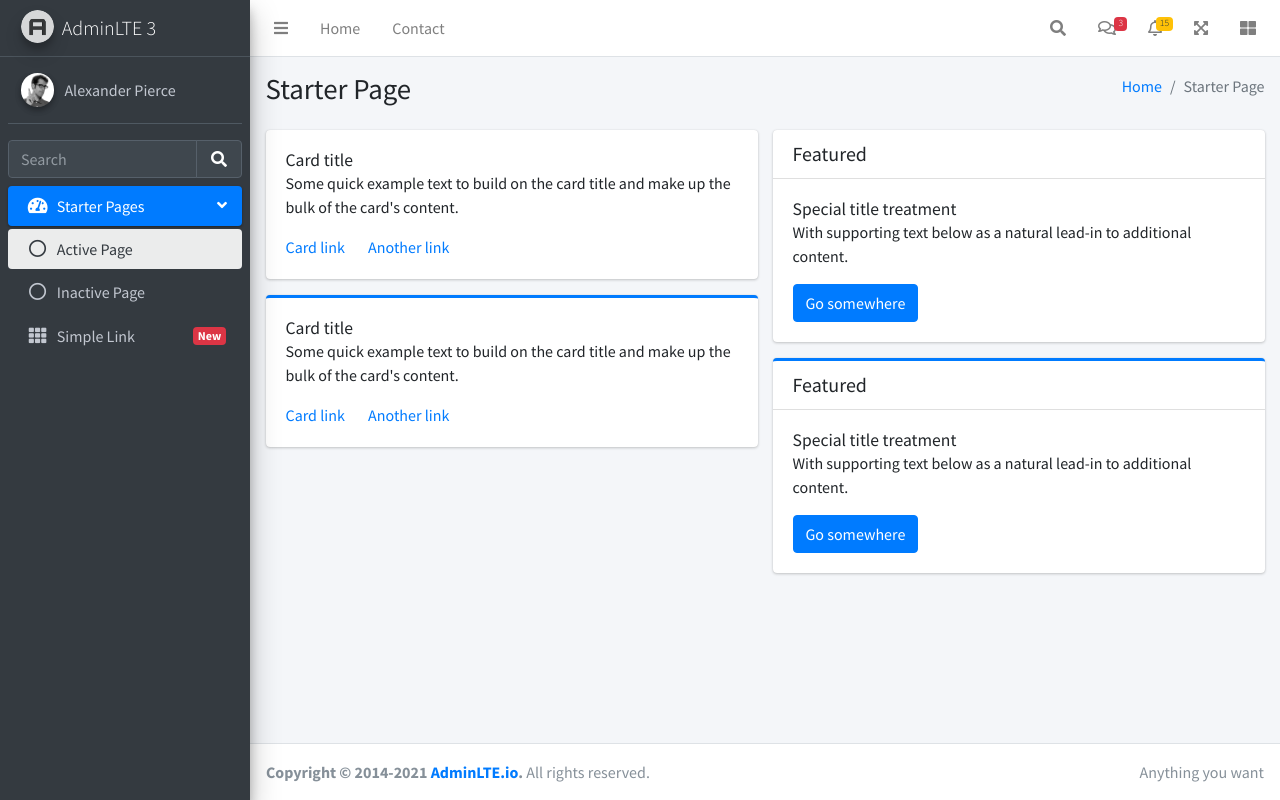
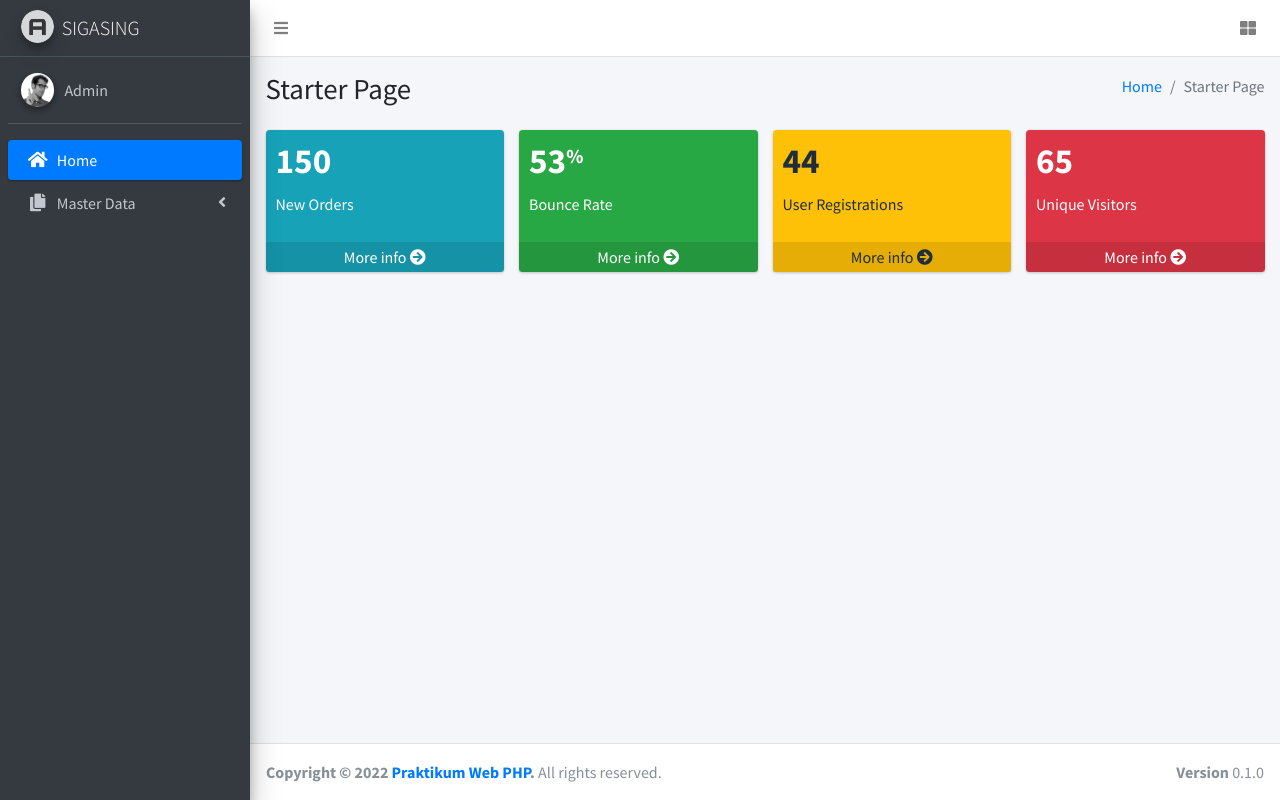
Before and after one commit to anneisa27/sigasing-app, a PHP site: page / in a window 1280 px wide. Run offline with PHP 8.4, Linux system fonts and the light colour scheme; some libraries are stand-ins or nearby versions.

Commit message:
merapikan footer,nav, dan sidebar

```diff
--- a/index.php
+++ b/index.php
@@ -6,7 +6,7 @@
  <?php include "partials/nav.php" ?>
  <?php include "partials/sidebar.php" ?>
   <div class="content-wrapper">
-   <?php include "partials/content.php" ?>
+   <?php include "routes.php" ?>
   </div>
  <?php include "partials/control.php" ?>
  <?php include "partials/footer.php" ?>
--- /dev/null
+++ b/pages/home.php
@@ -0,0 +1,87 @@
+ <!-- Content Header (Page header) -->
+    <div class="content-header">
+      <div class="container-fluid">
+        <div class="row mb-2">
+          <div class="col-sm-6">
+            <h1 class="m-0">Starter Page</h1>
+          </div><!-- /.col -->
+          <div class="col-sm-6">
+            <ol class="breadcrumb float-sm-right">
+              <li class="breadcrumb-item"><a href="#">Home</a></li>
+              <li class="breadcrumb-item active">Starter Page</li>
+            </ol>
+          </div><!-- /.col -->
+        </div><!-- /.row -->
+      </div><!-- /.container-fluid -->
+    </div>
+    <!-- /.content-header -->
+
+    <!-- Main content -->
+    <div class="content">
+      <div class="container-fluid">
+      <div class="row">
+          <div class="col-lg-3 col-6">
+            <!-- small box -->
+            <div class="small-box bg-info">
+              <div class="inner">
+                <h3>150</h3>
+
+                <p>New Orders</p>
+              </div>
+              <div class="icon">
+                <i class="ion ion-bag"></i>
+              </div>
+              <a href="#" class="small-box-footer">More info <i class="fas fa-arrow-circle-right"></i></a>
+            </div>
+          </div>
+          <!-- ./col -->
+          <div class="col-lg-3 col-6">
+            <!-- small box -->
+            <div class="small-box bg-success">
+              <div class="inner">
+                <h3>53<sup style="font-size: 20px">%</sup></h3>
+
+                <p>Bounce Rate</p>
+              </div>
+              <div class="icon">
+                <i class="ion ion-stats-bars"></i>
+              </div>
+              <a href="#" class="small-box-footer">More info <i class="fas fa-arrow-circle-right"></i></a>
+            </div>
+          </div>
+          <!-- ./col -->
+          <div class="col-lg-3 col-6">
+            <!-- small box -->
+            <div class="small-box bg-warning">
+              <div class="inner">
+                <h3>44</h3>
+
+                <p>User Registrations</p>
+              </div>
+              <div class="icon">
+                <i class="ion ion-person-add"></i>
+              </div>
+              <a href="#" class="small-box-footer">More info <i class="fas fa-arrow-circle-right"></i></a>
+            </div>
+          </div>
+          <!-- ./col -->
+          <div class="col-lg-3 col-6">
+            <!-- small box -->
+            <div class="small-box bg-danger">
+              <div class="inner">
+                <h3>65</h3>
+
+                <p>Unique Visitors</p>
+              </div>
+              <div class="icon">
+                <i class="ion ion-pie-graph"></i>
+              </div>
+              <a href="#" class="small-box-footer">More info <i class="fas fa-arrow-circle-right"></i></a>
+            </div>
+          </div>
+          <!-- ./col -->
+        </div>
+        <!-- /.row -->
+      </div><!-- /.container-fluid -->
+    </div>
+    <!-- /.content -->
--- a/partials/footer.php
+++ b/partials/footer.php
@@ -1,9 +1,7 @@
-<!-- Main Footer -->
   <footer class="main-footer">
-    <!-- To the right -->
-    <div class="float-right d-none d-sm-inline">
-      Anything you want
-    </div>
-    <!-- Default to the left -->
-    <strong>Copyright &copy; 2014-2021 <a href="https://adminlte.io">AdminLTE.io</a>.</strong> All rights reserved.
+      <div class="float-right d-none d-sm-inline">
+          <b>Version</b> 0.1.0
+      </div>
+      <!-- Default to the left -->
+      <strong>Copyright &copy; 2022 <a href="#">Praktikum Web PHP</a>.</strong> All rights reserved.
   </footer>
--- a/partials/nav.php
+++ b/partials/nav.php
@@ -1,137 +1,23 @@
-  <!-- Navbar -->
 <nav class="main-header navbar navbar-expand navbar-white navbar-light">
-    <!-- Left navbar links -->
     <ul class="navbar-nav">
         <li class="nav-item">
             <a class="nav-link" data-widget="pushmenu" href="#" role="button"><i class="fas fa-bars"></i></a>
         </li>
-      <li class="nav-item d-none d-sm-inline-block">
-        <a href="index3.html" class="nav-link">Home</a>
-      </li>
-      <li class="nav-item d-none d-sm-inline-block">
-        <a href="#" class="nav-link">Contact</a>
-      </li>
     </ul>
-
-    <!-- Right navbar links -->
     <ul class="navbar-nav ml-auto">
-      <!-- Navbar Search -->
-      <li class="nav-item">
-        <a class="nav-link" data-widget="navbar-search" href="#" role="button">
-          <i class="fas fa-search"></i>
-        </a>
-        <div class="navbar-search-block">
-          <form class="form-inline">
-            <div class="input-group input-group-sm">
-              <input class="form-control form-control-navbar" type="search" placeholder="Search" aria-label="Search">
-              <div class="input-group-append">
-                <button class="btn btn-navbar" type="submit">
-                  <i class="fas fa-search"></i>
-                </button>
-                <button class="btn btn-navbar" type="button" data-widget="navbar-search">
-                  <i class="fas fa-times"></i>
-                </button>
-              </div>
-            </div>
-          </form>
-        </div>
-      </li>
-
-      <!-- Messages Dropdown Menu -->
         <li class="nav-item dropdown">
             <a class="nav-link" data-toggle="dropdown" href="#">
-          <i class="far fa-comments"></i>
-          <span class="badge badge-danger navbar-badge">3</span>
+                <i class="fas fa-th-large"></i>
             </a>
             <div class="dropdown-menu dropdown-menu-lg dropdown-menu-right">
+                <span class="dropdown-header">Pengaturan Pengguna</span>
                 <a href="#" class="dropdown-item">
-            <!-- Message Start -->
-            <div class="media">
-              <img src="dist/img/user1-128x128.jpg" alt="User Avatar" class="img-size-50 mr-3 img-circle">
-              <div class="media-body">
-                <h3 class="dropdown-item-title">
-                  Brad Diesel
-                  <span class="float-right text-sm text-danger"><i class="fas fa-star"></i></span>
-                </h3>
-                <p class="text-sm">Call me whenever you can...</p>
-                <p class="text-sm text-muted"><i class="far fa-clock mr-1"></i> 4 Hours Ago</p>
+                    <i class="fas fa-key mr-2"></i> Ubah Password
+                </a>
+                <a href="#" class="dropdown-item">
+                    <i class="fas fa-sign-out-alt mr-2"></i> Logout
+                </a>
             </div>
-            </div>
-            <!-- Message End -->
-          </a>
-          <div class="dropdown-divider"></div>
-          <a href="#" class="dropdown-item">
-            <!-- Message Start -->
-            <div class="media">
-              <img src="dist/img/user8-128x128.jpg" alt="User Avatar" class="img-size-50 img-circle mr-3">
-              <div class="media-body">
-                <h3 class="dropdown-item-title">
-                  John Pierce
-                  <span class="float-right text-sm text-muted"><i class="fas fa-star"></i></span>
-                </h3>
-                <p class="text-sm">I got your message bro</p>
-                <p class="text-sm text-muted"><i class="far fa-clock mr-1"></i> 4 Hours Ago</p>
-              </div>
-            </div>
-            <!-- Message End -->
-          </a>
-          <div class="dropdown-divider"></div>
-          <a href="#" class="dropdown-item">
-            <!-- Message Start -->
-            <div class="media">
-              <img src="dist/img/user3-128x128.jpg" alt="User Avatar" class="img-size-50 img-circle mr-3">
-              <div class="media-body">
-                <h3 class="dropdown-item-title">
-                  Nora Silvester
-                  <span class="float-right text-sm text-warning"><i class="fas fa-star"></i></span>
-                </h3>
-                <p class="text-sm">The subject goes here</p>
-                <p class="text-sm text-muted"><i class="far fa-clock mr-1"></i> 4 Hours Ago</p>
-              </div>
-            </div>
-            <!-- Message End -->
-          </a>
-          <div class="dropdown-divider"></div>
-          <a href="#" class="dropdown-item dropdown-footer">See All Messages</a>
-        </div>
-      </li>
-      <!-- Notifications Dropdown Menu -->
-      <li class="nav-item dropdown">
-        <a class="nav-link" data-toggle="dropdown" href="#">
-          <i class="far fa-bell"></i>
-          <span class="badge badge-warning navbar-badge">15</span>
-        </a>
-        <div class="dropdown-menu dropdown-menu-lg dropdown-menu-right">
-          <span class="dropdown-header">15 Notifications</span>
-          <div class="dropdown-divider"></div>
-          <a href="#" class="dropdown-item">
-            <i class="fas fa-envelope mr-2"></i> 4 new messages
-            <span class="float-right text-muted text-sm">3 mins</span>
-          </a>
-          <div class="dropdown-divider"></div>
-          <a href="#" class="dropdown-item">
-            <i class="fas fa-users mr-2"></i> 8 friend requests
-            <span class="float-right text-muted text-sm">12 hours</span>
-          </a>
-          <div class="dropdown-divider"></div>
-          <a href="#" class="dropdown-item">
-            <i class="fas fa-file mr-2"></i> 3 new reports
-            <span class="float-right text-muted text-sm">2 days</span>
-          </a>
-          <div class="dropdown-divider"></div>
-          <a href="#" class="dropdown-item dropdown-footer">See All Notifications</a>
-        </div>
-      </li>
-      <li class="nav-item">
-        <a class="nav-link" data-widget="fullscreen" href="#" role="button">
-          <i class="fas fa-expand-arrows-alt"></i>
-        </a>
-      </li>
-      <li class="nav-item">
-        <a class="nav-link" data-widget="control-sidebar" data-slide="true" href="#" role="button">
-          <i class="fas fa-th-large"></i>
-        </a>
         </li>
     </ul>
 </nav>
-  <!-- /.navbar -->
--- a/partials/sidebar.php
+++ b/partials/sidebar.php
@@ -1,74 +1,63 @@
 <aside class="main-sidebar sidebar-dark-primary elevation-4">
-    <!-- Brand Logo -->
-    <a href="index3.html" class="brand-link">
+    <a href="#" class="brand-link">
         <img src="dist/img/AdminLTELogo.png" alt="AdminLTE Logo" class="brand-image img-circle elevation-3" style="opacity: .8">
-      <span class="brand-text font-weight-light">AdminLTE 3</span>
+        <span class="brand-text font-weight-light">SIGASING</span>
     </a>
-
-    <!-- Sidebar -->
     <div class="sidebar">
-      <!-- Sidebar user panel (optional) -->
         <div class="user-panel mt-3 pb-3 mb-3 d-flex">
             <div class="image">
                 <img src="dist/img/user2-160x160.jpg" class="img-circle elevation-2" alt="User Image">
             </div>
             <div class="info">
-          <a href="#" class="d-block">Alexander Pierce</a>
+                <a href="#" class="d-block">Admin</a>
             </div>
         </div>
-
-      <!-- SidebarSearch Form -->
-      <div class="form-inline">
-        <div class="input-group" data-widget="sidebar-search">
-          <input class="form-control form-control-sidebar" type="search" placeholder="Search" aria-label="Search">
-          <div class="input-group-append">
-            <button class="btn btn-sidebar">
-              <i class="fas fa-search fa-fw"></i>
-            </button>
-          </div>
-        </div>
-      </div>
-
-      <!-- Sidebar Menu -->
         <nav class="mt-2">
             <ul class="nav nav-pills nav-sidebar flex-column" data-widget="treeview" role="menu" data-accordion="false">
-          <!-- Add icons to the links using the .nav-icon class
-               with font-awesome or any other icon font library -->
-          <li class="nav-item menu-open">
-            <a href="#" class="nav-link active">
-              <i class="nav-icon fas fa-tachometer-alt"></i>
+                <li class="nav-item">
+                    <a href="?page=home" class="nav-link active">
+                        <i class="nav-icon fas fa-home"></i>
                         <p>
-                Starter Pages
-                <i class="right fas fa-angle-left"></i>
+                            Home
+                        </p>
+                    </a>
+                </li>
+                <li class="nav-item">
+                    <a href="#" class="nav-link">
+                        <i class="nav-icon fas fa-copy"></i>
+                        <p>
+                            Master Data
+                            <i class="fas fa-angle-left right"></i>
                         </p>
                     </a>
                     <ul class="nav nav-treeview">
                         <li class="nav-item">
-                <a href="#" class="nav-link active">
+                            <a href="#" class="nav-link">
                                 <i class="far fa-circle nav-icon"></i>
-                  <p>Active Page</p>
+                                <p>Lokasi</p>
                             </a>
                         </li>
                         <li class="nav-item">
                             <a href="#" class="nav-link">
                                 <i class="far fa-circle nav-icon"></i>
-                  <p>Inactive Page</p>
+                                <p>Jabatan</p>
+                            </a>
+                        </li>
+                        <li class="nav-item">
+                            <a href="#" class="nav-link">
+                                <i class="far fa-circle nav-icon"></i>
+                                <p>Bagian</p>
+                            </a>
+                        </li>
+                        <li class="nav-item">
+                            <a href="#" class="nav-link">
+                                <i class="far fa-circle nav-icon"></i>
+                                <p>Karyawan</p>
                             </a>
                         </li>
                     </ul>
                 </li>
-          <li class="nav-item">
-            <a href="#" class="nav-link">
-              <i class="nav-icon fas fa-th"></i>
-              <p>
-                Simple Link
-                <span class="right badge badge-danger">New</span>
-              </p>
-            </a>
-          </li>
             </ul>
         </nav>
-      <!-- /.sidebar-menu -->
     </div>
-    <!-- /.sidebar -->
 </aside>
--- /dev/null
+++ b/routes.php
@@ -0,0 +1,16 @@
+<?php
+if (isset($_GET['page'])) {
+$page = $_GET['page'];
+switch ($page) {
+    case '':
+        case 'home':
+            file_exists('pages/home.php') ? include 'pages/home.php' : include 'pages/404.php';
+        break;
+    default:
+       include 'pages/404.php';
+}
+}else{
+include 'pages/home.php';
+}
+
+?>
```
Also changed, not shown: pages/404.php (added, +45 -0 lines). Lines whose indentation alone changed are shown as unchanged.
